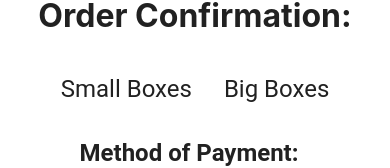
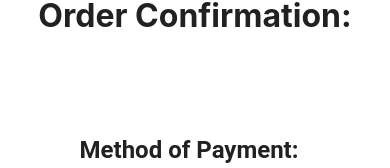
Before and after one commit to andrealswa/cannoli-windsor-app-new, a Next.js app: page /summary in a window 390 px wide. Shown: the part 381-549 px from the top of the page. Built offline with nearby package versions, Linux system fonts and the light colour scheme.

Commit message:
order summary mobile responsive

```diff
--- a/components/summary/OrderSummary.module.css
+++ b/components/summary/OrderSummary.module.css
@@ -30,3 +30,7 @@
   display: flex;
   align-items: flex-end;
 }
+
+.pickupDelivery {
+  text-align: center;
+}
--- a/components/summary/OrderSummary.tsx
+++ b/components/summary/OrderSummary.tsx
@@ -46,19 +46,20 @@ export const OrderSummary = () => {
 
   return (
     <Card className={styles.container}>
-      <h1>Order Confirmation: {email !== "" ? email : phone}</h1>
+      <h1>Order Confirmation: </h1>
+      <h3>{email !== "" ? email : phone}</h3>
 
-      <div>
-        {pickupDelivery === 'pickup' && <h2>Pick up at: 555 Farmers Market, Windsor, Ontario, CA</h2>}
-        {pickupDelivery === 'delivery' && <h2>Deliver to: {address}, {city}, Ontario, CA</h2>}
+      <div className={styles.pickupDelivery}>
+        {pickupDelivery === 'pickup' && <h3>Pick up at: 555 Farmers Market, Windsor, Ontario, CA</h3>}
+        {pickupDelivery === 'delivery' && <h3>Deliver to: {address}, {city}, Ontario, CA</h3>}
       </div>
       <div>
         <div className={styles.secondTextImg}>
           <motion.div variants={fadeInUp}>
             <CardContent>
-              <Typography gutterBottom variant="h5" component="h2">
+              {cart.small_box_large_cannoli + cart.small_box_medium_cannoli + cart.small_box_mini_cannoli > 0 && <Typography gutterBottom variant="h5" component="h2">
                 Small Boxes
-                  </Typography>
+                  </Typography>}
               {cart.small_box_mini_cannoli > 0 && <div>
                 {cart.small_box_mini_cannoli} Mini Cannoli Box{cart.small_box_mini_cannoli >= 2 && <span>es</span>}: ${15 * cart.small_box_mini_cannoli}
               </div>}
@@ -72,9 +73,9 @@ export const OrderSummary = () => {
           </motion.div>
           <motion.div variants={fadeInUp}>
             <CardContent>
-              <Typography gutterBottom variant="h5" component="h2">
+              {cart.big_box_large_cannoli + cart.big_box_medium_cannoli + cart.big_box_mini_cannoli > 0 && <Typography gutterBottom variant="h5" component="h2">
                 Big Boxes
-              </Typography>
+              </Typography>}
               {cart.big_box_mini_cannoli > 0 && <div>
                 {cart.big_box_mini_cannoli} Mini Cannoli Box{cart.big_box_mini_cannoli >= 2 && <span>es</span>}: ${25 * cart.big_box_mini_cannoli}
               </div>}
```
